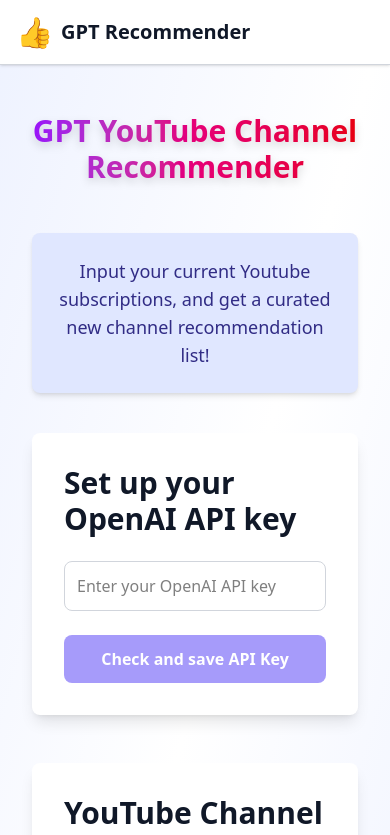
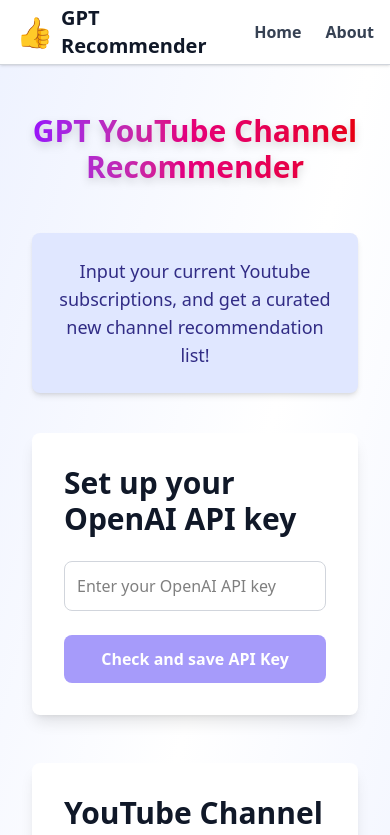
Before and after one commit to louispaulet/gpt_recommender, a React (Vite) app in the folder gpt_reco_app/: page / in a window 390 px wide. Shown: the top 835 px of the page. Built offline with nearby package versions, Linux system fonts and the light colour scheme.

Commit message:
fix mobile render of navbar

```diff
--- a/gpt_reco_app/src/components/Navbar.jsx
+++ b/gpt_reco_app/src/components/Navbar.jsx
@@ -11,7 +11,7 @@ function Navbar() {
               <span role="img" aria-label="thumbs up" className="text-3xl">👍</span>
               <span className="font-bold text-xl text-gray-900">GPT Recommender</span>
             </Link>
-            <div className="hidden md:flex space-x-6">
+            <div className="flex space-x-6">
               <Link to="/" className="text-gray-700 hover:text-blue-600 font-semibold">
                 Home
               </Link>
```
